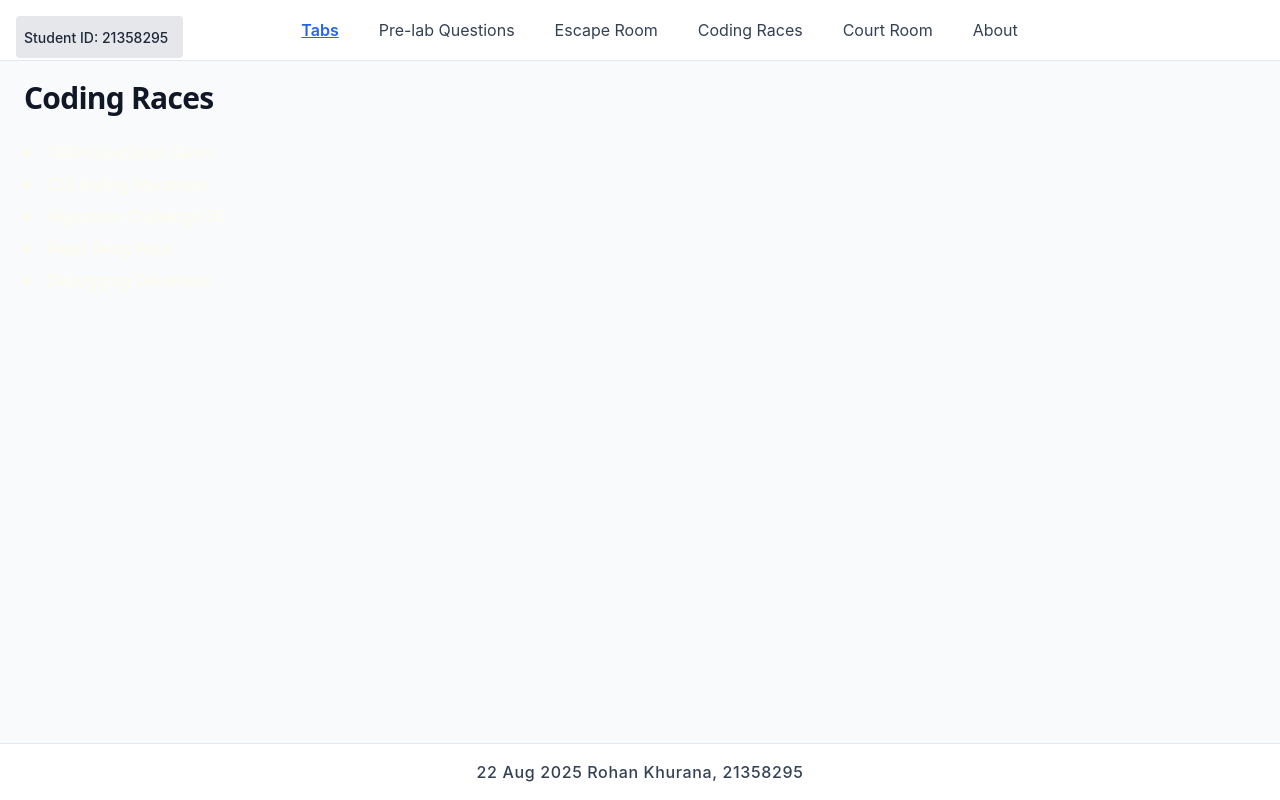
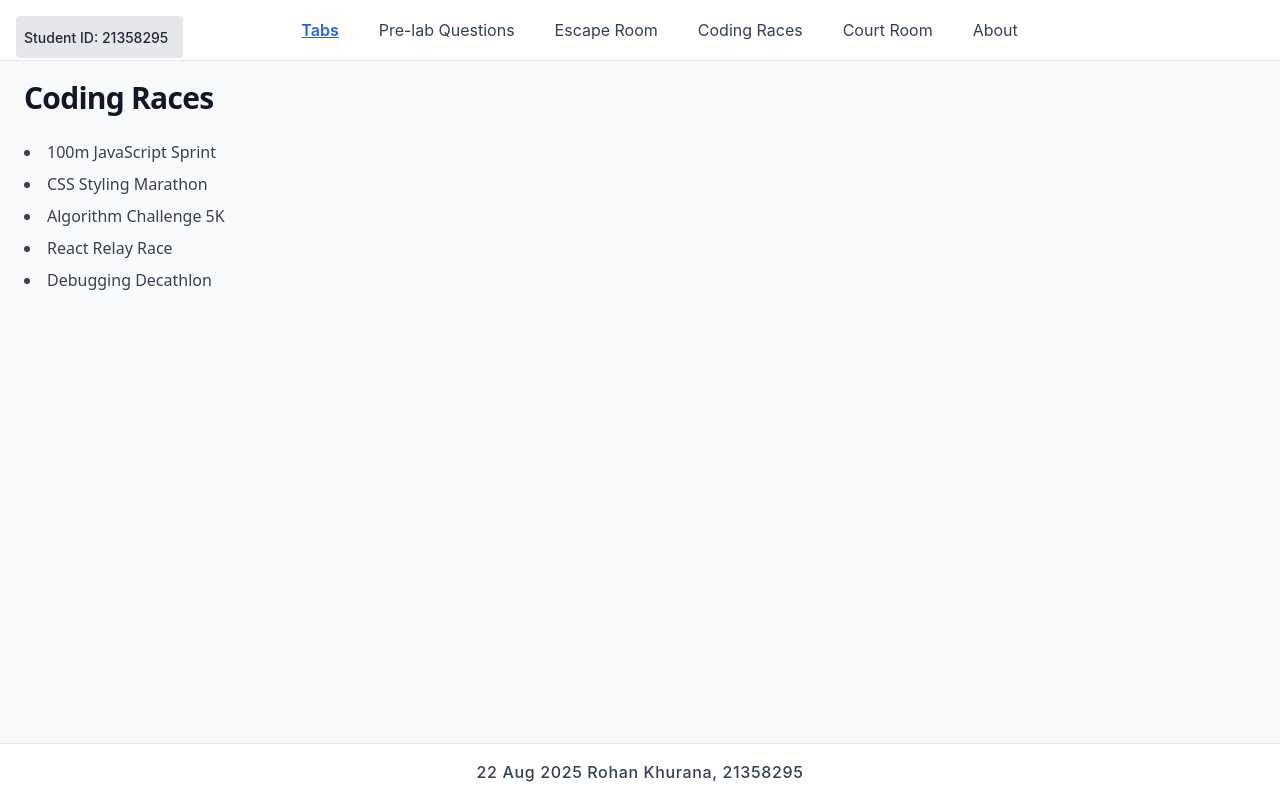
Before and after one commit to innovatewithkishlay/tab-code-generator-appRoute, a Next.js app: page /coding-races in a window 1280 px wide. Built offline with nearby package versions, Linux system fonts and the light colour scheme.

Commit message:
fix: correct the unoccuring color issue

```diff
--- a/src/app/coding-races/page.tsx
+++ b/src/app/coding-races/page.tsx
@@ -1,4 +1,4 @@
-"use client";
+'use client';
 import React from "react";
 import { motion, Variants } from "framer-motion";
 
@@ -24,7 +24,7 @@ const itemVariants: Variants = {
   visible: {
     opacity: 1,
     y: 0,
-    transition: { duration: 0.5, ease: "easeOut" as const },
+    transition: { duration: 0.5, ease: "easeOut" },
   },
   hover: {
     textDecoration: "underline",
@@ -57,7 +57,7 @@ const CodingRaces: React.FC = () => (
           variants={itemVariants}
           whileHover="hover"
           whileTap="tap"
-          className="cursor-pointer text-yellow-50"
+          className="cursor-pointer texty"
           tabIndex={0}
         >
           {race}
```
